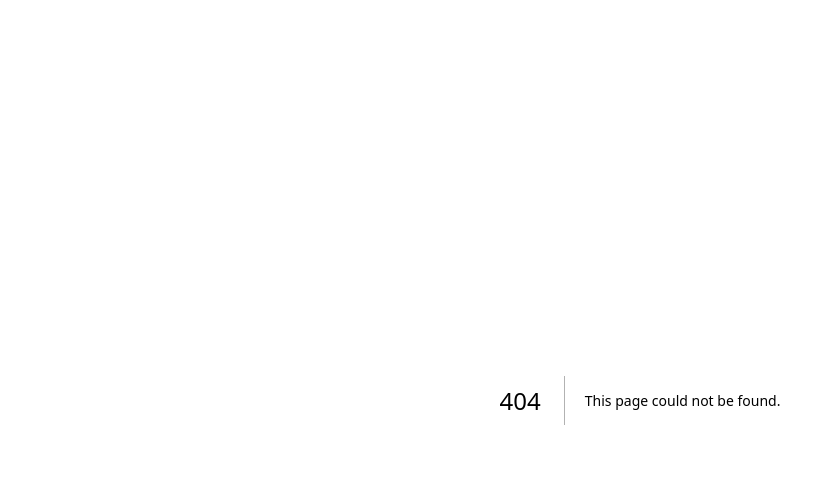
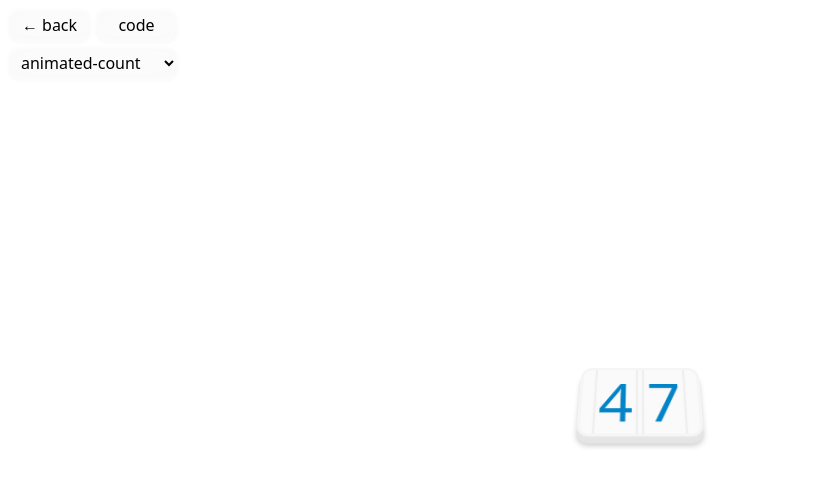
Before and after one commit to NightWanderer2004/animations-training, a Next.js app: page /examples/animated-count in a window 1280 px wide. Before the commit this address had no page. Shown: the top 486 px of the page, without its empty margins (0-822 px from the left). Built offline with nearby package versions, Linux system fonts and the light colour scheme.

Commit message:
Fixed MixPanel. Add new animation

```diff
--- a/src/app/components/Example.js
+++ b/src/app/components/Example.js
@@ -20,8 +20,7 @@ export default function Example({ containerRef, delay, title, link, category })
             <div className='absolute top-0 left-0 block w-full h-full bg-blue-50 rounded-lg' />
             <Image
                src={`/thumbnails/${link}.png`}
-               width={300}
-               height={200}
+               layout='fill'
                alt={title}
                className='relative z-10 p-1 h-full w-full rounded-xl object-cover pointer-events-none'
             />
--- a/src/app/data.js
+++ b/src/app/data.js
@@ -5,6 +5,7 @@ export const links = [
    { category: 'interaction', link: 'magnetic-btns' },
    { category: 'scroll', link: 'parallax-gallery' },
    { category: 'interaction', link: 'persona-menu' },
+   { category: 'visual', link: 'animated-count' },
 ].reverse()
 
 export const pageVariants = {
--- /dev/null
+++ b/src/app/examples/animated-count/page.js
@@ -0,0 +1,70 @@
+'use client'
+import { motion, useSpring, useTransform } from 'framer-motion'
+import { useEffect, useState } from 'react'
+import s from './style.module.scss'
+import PageWrapper from '@/app/components/PageWrapper'
+
+const height = 65
+
+export default function page() {
+   const [count, setCount] = useState(47)
+
+   return (
+      <PageWrapper>
+         <div className={s.body}>
+            <AnimatedCounter clickHandler={() => setCount(Math.random() * 100)} value={count} />
+         </div>
+      </PageWrapper>
+   )
+}
+
+function AnimatedCounter({ value, clickHandler }) {
+   return (
+      <motion.div
+         whileTap={{ y: 2, scale: 0.99, boxShadow: '0 7px 0 -1px #e5e5e5, 0 9px 5px 0 #d4d4d4' }}
+         initial={{ rotateX: '30deg', boxShadow: '0 8px 0 -1px #e5e5e5, 0 10px 5px 0 #d4d4d4' }}
+         className={s.counter}
+         onClick={clickHandler}
+      >
+         {/* <AnimatedDigit place={100} value={value} /> */}
+         <AnimatedDigit place={10} value={value} />
+         <AnimatedDigit place={1} value={value} />
+      </motion.div>
+   )
+}
+
+function AnimatedDigit({ place, value }) {
+   let valueRoundedToPlace = Math.floor(value / place)
+   let animatedValue = useSpring(valueRoundedToPlace, { stiffness: 320, damping: 55 })
+
+   useEffect(() => {
+      animatedValue.set(valueRoundedToPlace)
+   }, [animatedValue, valueRoundedToPlace])
+
+   return (
+      <div style={{ height }} className={s.digit}>
+         {[...Array(10).keys()].map(i => (
+            <AnimatedNumber key={i} mv={animatedValue} number={i} />
+         ))}
+      </div>
+   )
+}
+
+function AnimatedNumber({ mv, number }) {
+   let y = useTransform(mv, latest => {
+      let placeValue = latest % 10
+      let offset = (number - placeValue) % 10
+
+      let memo = offset * height
+
+      if (offset > 1) memo -= 10 * height
+
+      return memo
+   })
+
+   return (
+      <motion.span style={{ y }} className={s.number}>
+         {number}
+      </motion.span>
+   )
+}
--- /dev/null
+++ b/src/app/examples/animated-count/style.module.scss
@@ -0,0 +1,15 @@
+.body {
+   @apply my-[-85vh] flex flex-col items-center justify-center min-h-screen;
+   transform-style: preserve-3d;
+   transform: perspective(400px);
+}
+.counter {
+   @apply cursor-pointer flex gap-x-1 overflow-hidden rounded-xl border-[3px] border-neutral-100 shadow-inner bg-neutral-50 px-3 py-1 text-6xl leading-none text-sky-600;
+   transform-style: preserve-3d;
+}
+.digit {
+   @apply relative w-11 tabular-nums;
+}
+.number {
+   @apply absolute border-x-2 border-neutral-200/45 drop-shadow-sm shadow-sky-800 inset-0 flex items-center justify-center;
+}
--- a/src/app/examples/persona-menu/page.js
+++ b/src/app/examples/persona-menu/page.js
@@ -1,17 +1,14 @@
 'use client'
-import { useRef } from 'react'
 import s from './style.module.scss'
 import { dm_serif_display } from '@/app/fonts'
 import PageWrapper from '@/app/components/PageWrapper'
 
 export default function page() {
-   const plane = useRef(null)
-
    return (
       <PageWrapper>
          <div className={`${s.container} ${dm_serif_display.className}`}>
             <div className={s.backdrop}></div>
-            <div ref={plane} className={s.body}>
+            <div className={s.body}>
                <Text3d rotation={8} primary={'Persona'} secondary={'Persona'} />
                <Text3d rotation={0} primary={'Stats'} secondary={'Stats'} />
                <Text3d rotation={-8} primary={'System'} secondary={'System'} />
--- a/src/app/layout.js
+++ b/src/app/layout.js
@@ -2,6 +2,7 @@
 import './globals.css'
 import { useEffect } from 'react'
 import Lenis from 'lenis'
+import mixpanel from 'mixpanel-browser'
 
 export default function RootLayout({ children }) {
    useEffect(() => {
@@ -21,6 +22,13 @@ export default function RootLayout({ children }) {
             <link rel='apple-touch-icon' sizes='180x180' href='/apple-touch-icon.png' />
             <link rel='icon' type='image/png' sizes='32x32' href='/favicon-32x32.png' />
             <link rel='icon' type='image/png' sizes='16x16' href='/favicon-16x16.png' />
+            <script>
+               {mixpanel.init(process.env.MIXPANEL_TOKEN, {
+                  track_pageview: true,
+                  ignore_dnt: true,
+                  persistence: 'localStorage',
+               })}
+            </script>
          </head>
          <body>
             <main>{children}</main>
--- a/src/app/page.js
+++ b/src/app/page.js
@@ -3,18 +3,17 @@ import { dm_serif_display } from './fonts'
 import { Heading } from './components/Heading'
 import Example from './components/Example'
 import { links } from './data'
-import { useRef } from 'react'
+import { useEffect, useRef } from 'react'
 import mixpanel from 'mixpanel-browser'
 
-mixpanel.init(process.env.MIXPANEL_TOKEN, {
-   debug: true,
-   track_pageview: true,
-   persistence: 'localStorage',
-})
+export default function Home() {
+   useEffect(() => {
+      mixpanel.track('Page View', {
+         'Page Type': 'Home Page',
+      })
+   }, [])
+   const container = useRef(null)
 
-export default function Home() {
-   const container = useRef(null)
-   console.log(process.env.MIXPANEL_TOKEN)
    return (
       <div className={`relative m-1 lg:m-4 ${dm_serif_display.className}`}>
          <Heading text='Welcome to Ani-Magic' />
```
Also changed, not shown: public/thumbnails/animated-count.png (added).
